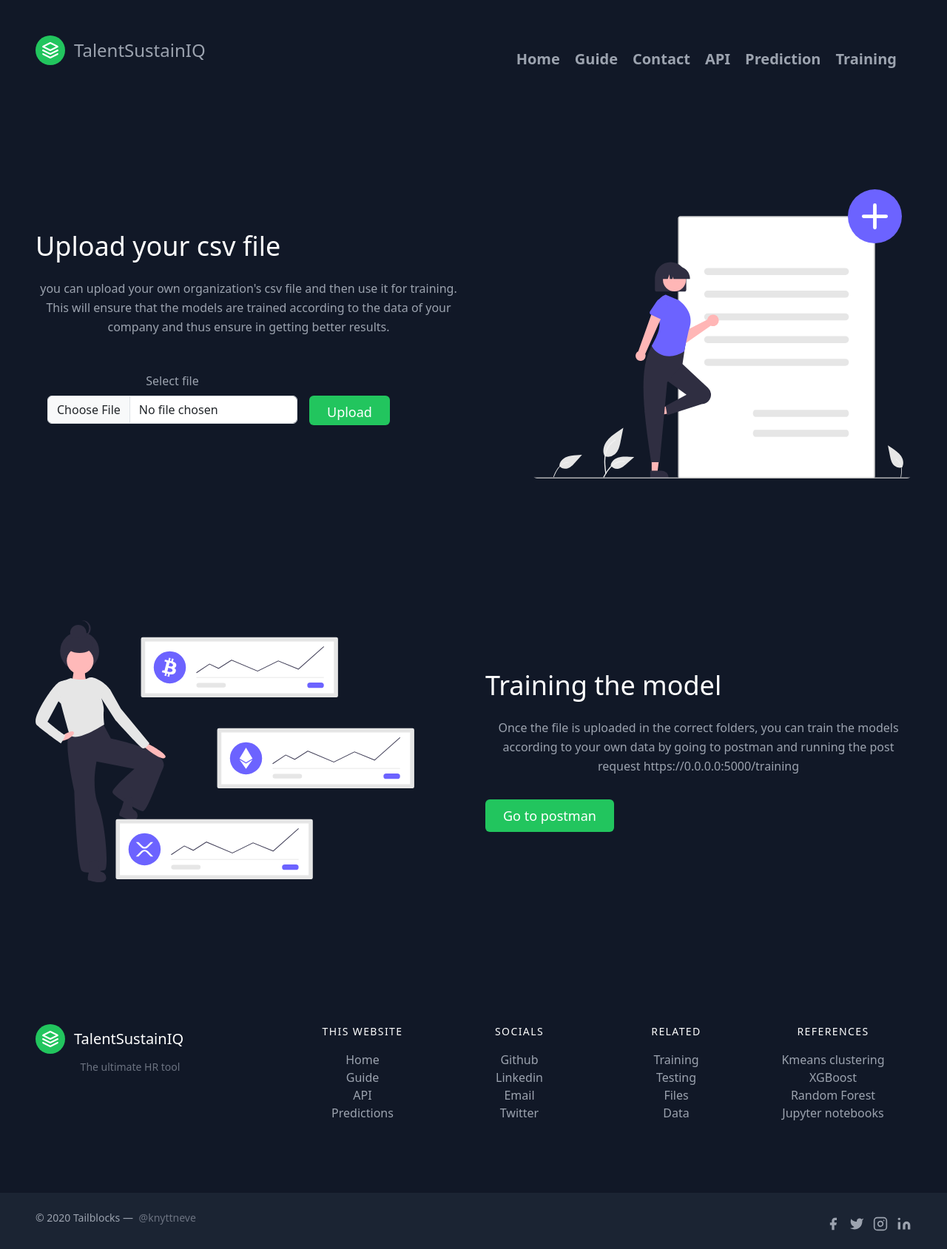
After one commit to RushabhM03/TalentSustainIQ, a Flask app: page /train_client in a window 1280 px wide. The commit adds this page. Shown: the whole page at 74% size. Run offline with Flask 3, Linux system fonts and the light colour scheme; some libraries are stand-ins or nearby versions.

Commit message:
upload data from UI and train from UI

```diff
--- a/main.py
+++ b/main.py
@@ -14,6 +14,9 @@
 app = Flask(__name__)
 dashboard.bind(app)
 CORS(app)
+
+UPLOAD_FOLDER = './data/training_data'
+app.config['UPLOAD_FOLDER'] = UPLOAD_FOLDER
 
 @app.route('/', methods=['GET'])
 def homeRouteClient():
@@ -45,6 +48,25 @@
 def predictRouteClient():
     return render_template('predict.html')
 
+@app.route('/train_client', methods=['GET', 'POST'])
+def trainclient():
+    return render_template('train.html')
+
+
+@app.route('/upload', methods=['POST'])
+def upload_file():
+    if not any(request.files):
+        return render_template('train.html', alertmsg="No part file")
+
+    file = list(request.files.values())[0]
+
+    if file.filename == '':
+        return render_template('train.html', alert_msg="No file selected")
+
+    if file:
+        relative_path = 'data/training_data/' + file.filename
+        file.save(relative_path)
+        return render_template('train.html', alertmsg="File uploaded successfully.")
 
 @app.route('/training', methods=['POST'])
 @cross_origin()
--- /dev/null
+++ b/static/js/gototrain.js
@@ -0,0 +1,8 @@
+document.getElementById("openPostmanButton").addEventListener("click", function () {
+    // Define the URL you want to populate in the Postman request
+    var apiUrl = "https://0.0.0.0:5000/training"; // Replace with your desired URL
+
+    // Open Postman with the URL
+    var postmanUrl = "postman://?url=" + encodeURIComponent(apiUrl);
+    window.location.href = postmanUrl;
+});
--- a/templates/components/header.html
+++ b/templates/components/header.html
@@ -29,6 +29,7 @@
         <a class="mr-5 link hover:text-white font-semibold" href="/contact">Contact</a>
         <a class="mr-5 link hover:text-white font-semibold" href="/api">API</a>
         <a class="mr-5 link hover:text-white font-semibold" href="/predict_client">Prediction</a>
+        <a class="mr-5 link hover:text-white font-semibold" href="/train_client">Training</a>
 
       </nav>
 
--- /dev/null
+++ b/templates/train.html
@@ -0,0 +1,55 @@
+{% include "components/header.html" %}
+
+<section class="text-gray-400 bg-gray-900 body-font">
+    <div class="container mx-auto flex px-5 py-24 md:flex-row flex-col items-center">
+      <div class="lg:flex-grow md:w-1/2 lg:pr-24 md:pr-16 flex flex-col md:items-start md:text-left mb-16 md:mb-0 items-center text-center">
+        <h1 class="title-font sm:text-4xl text-3xl mb-4 font-medium text-white">Upload your csv file
+          <br class="hidden lg:inline-block">
+        </h1>
+        <p class="mb-8 leading-relaxed">you can upload your own organization's csv file and then use it for training. This will ensure that the models are trained according to the data of your company and thus ensure in getting better results.</p>
+
+            <form action="/upload" method="POST" enctype="multipart/form-data" id="uploadForm">
+                <div class="flex justify-center">
+                <div class="m-3">
+                    <label for="formFile" class="form-label">Select file</label>
+                    <input class="form-control" type="file" id="formFile" name="file" required>
+                  </div>
+              <button class="inline-flex text-white bg-green-500 border-0 py-2 px-6 focus:outline-none hover:bg-green-600 rounded text-lg h-10 mt-12" type="submit">Upload</button>
+                </div>
+            </form>
+            {% if alertmsg %}
+            <div id="alertContainer" class="m-3 w-full alert alert-info"> {{ alertmsg }}</div>
+
+            {% endif %}
+
+      </div>
+      <div class="lg:max-w-lg lg:w-full md:w-1/2 w-5/6">
+        <img class="object-cover object-center rounded" alt="hero" src="../static/images/undraw_add_document_re_mbjx.svg">
+      </div>
+    </div>
+  </section>
+
+
+  <section class="text-gray-400 bg-gray-900 body-font">
+    <div class="container mx-auto flex px-5 py-24 md:flex-row flex-col items-center">
+      <div class="lg:max-w-lg lg:w-full md:w-1/2 w-5/6 md:mb-0 mb-10">
+        <img class="object-cover object-center rounded" alt="hero" src="../static/images/undraw_crypto_portfolio_2jy5.svg">
+      </div>
+      <div class="lg:flex-grow md:w-1/2 lg:pl-24 md:pl-16 flex flex-col md:items-start md:text-left items-center text-center">
+        <h1 class="title-font sm:text-4xl text-3xl mb-4 font-medium text-white">Training the model
+          <br class="hidden lg:inline-block">
+        </h1>
+        <p class="mb-8 leading-relaxed">Once the file is uploaded in the correct folders, you can train the models according to your own data by going to postman and running the post request https://0.0.0.0:5000/training </p>
+        <div class="flex justify-center">
+
+            <button class="inline-flex text-white bg-green-500 border-0 py-2 px-6 focus:outline-none hover:bg-green-600 rounded text-lg" id="openPostmanButton">Go to postman</button>
+
+
+        </div>
+      </div>
+    </div>
+  </section>
+
+  <script src="../static/js/gototrain.js"></script>
+
+{% include "components/end.html" %}
```
Also changed, not shown: templates/api.html (+0 -24 lines), README.md, flask_monitoringdashboard.db, static/images/undraw_add_document_re_mbjx.svg (added), static/images/undraw_crypto_portfolio_2jy5.svg (added), 1 other file.
